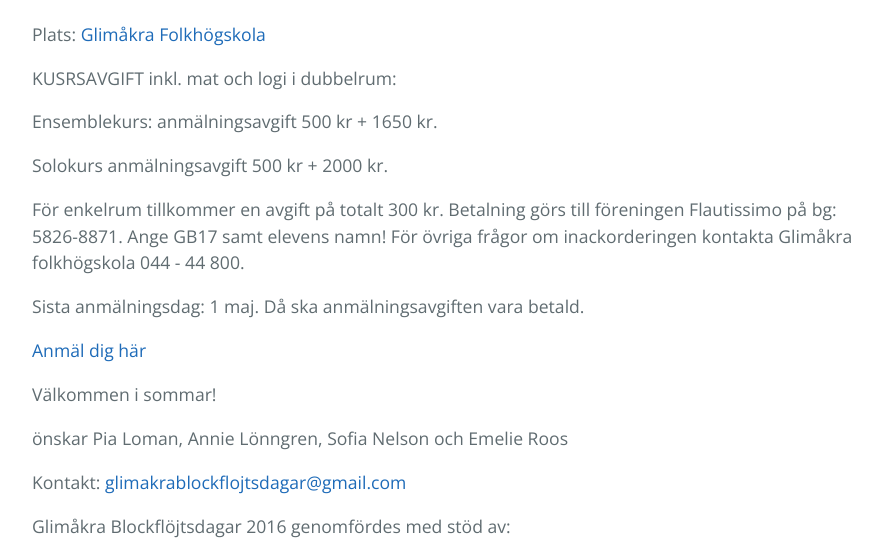
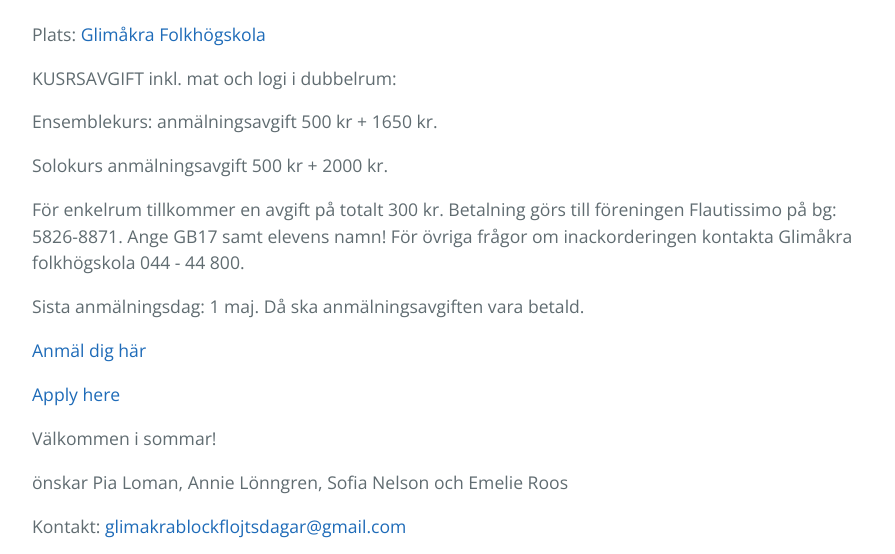
Before and after one commit to sira-blockflojt/sira-blockflojt.github.io, a plain HTML site: page index.html in a window 1280 px wide. Shown: the part 1173-1727 px from the top of the page, without its empty margins (192-1087 px from the left). Drawn offline with nearby package versions, Linux system fonts and the light colour scheme.

Commit message:
Update index.html

```diff
--- a/index.html
+++ b/index.html
@@ -78,7 +78,7 @@
   <p>Sista anmälningsdag: 1 maj. Då ska anmälningsavgiften vara betald.</p>
   <p>
   <a href=https://goo.gl/forms/AyFwpCO9urIw3ToT2>Anmäl dig här</a>
-  <p>
+  <p><a href=https://goo.gl/forms/7pfdtZQSTrfn641s2>Apply here</a>
 
 <p>Välkommen i sommar!
 <p>önskar Pia Loman, Annie Lönngren, Sofia Nelson och Emelie Roos</p>
```
